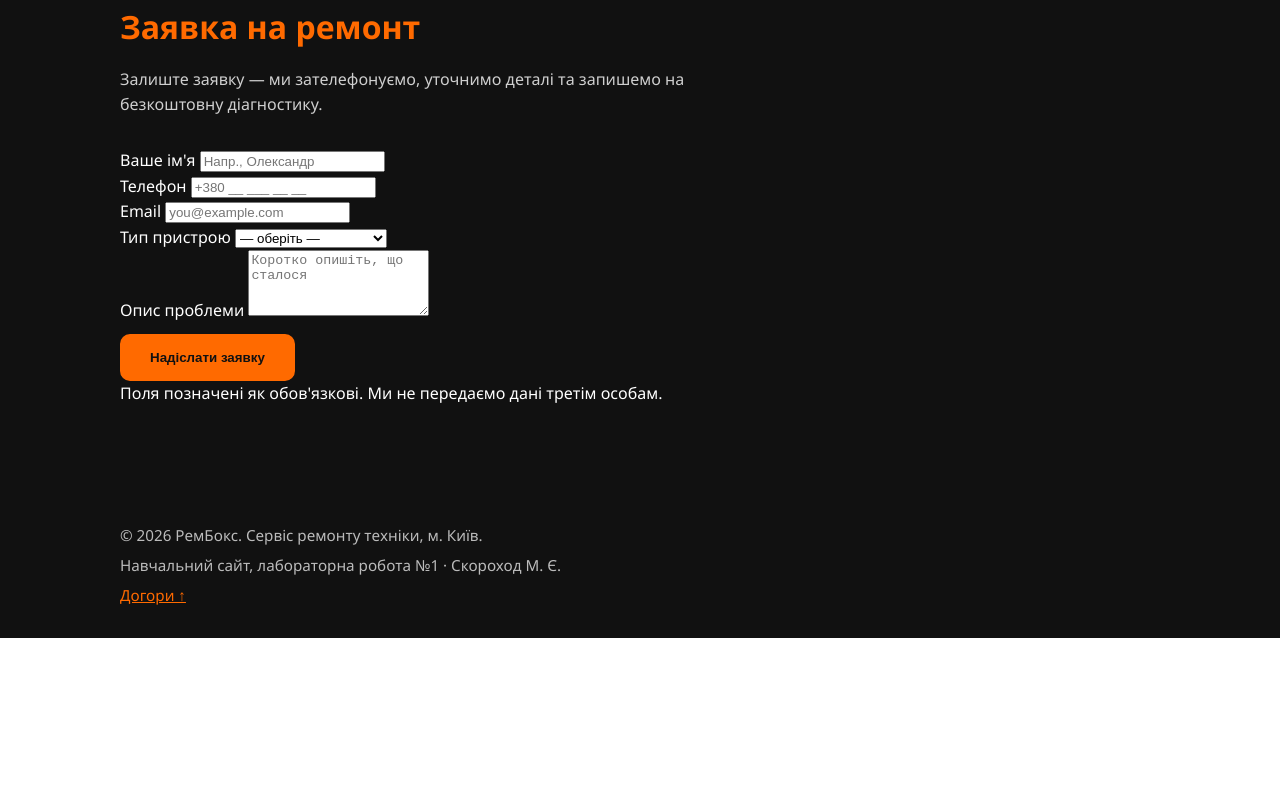
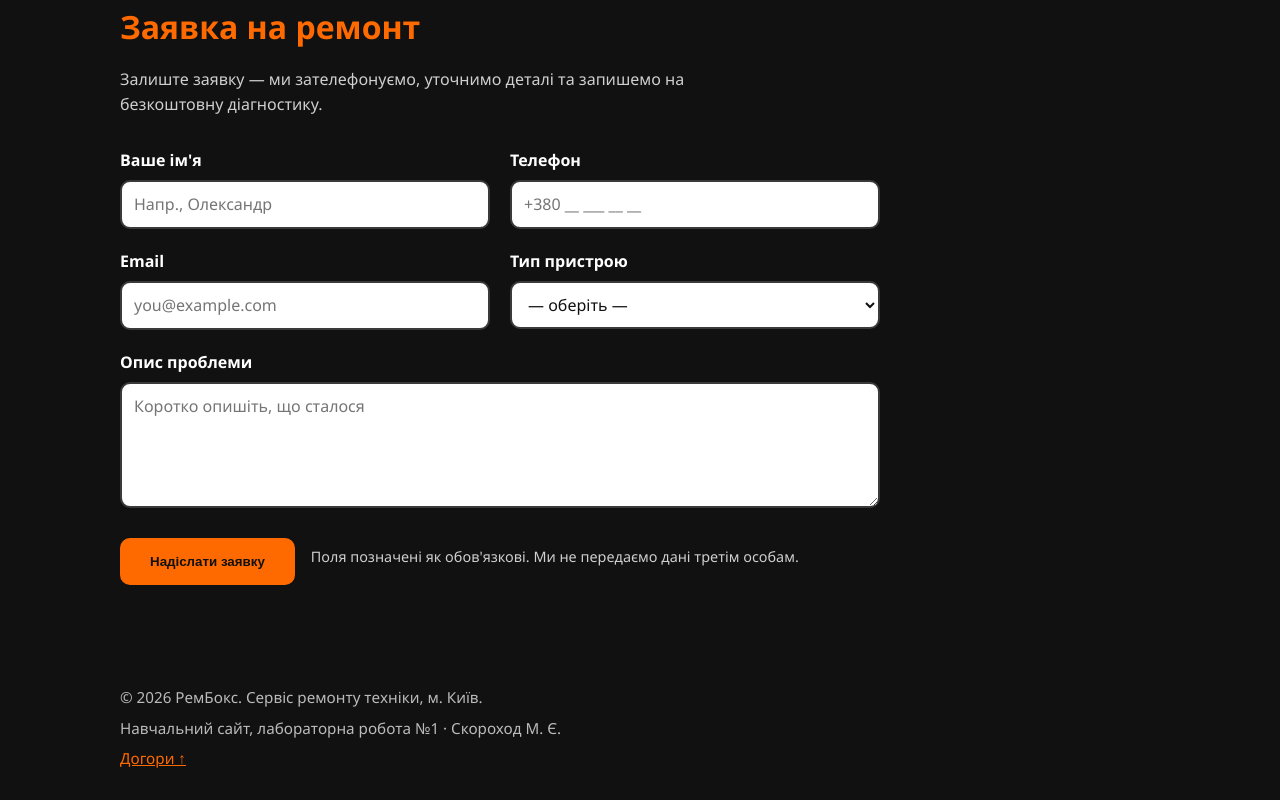
Before and after one commit to MikSki01/web-rembox, a plain HTML site: page index.html in a window 1280 px wide. Shown: the part 2772-3572 px from the top of the page. Before the commit the page ends 3410 px from the top, so only its background shows below. Drawn offline with Linux system fonts and the light colour scheme.

Commit message:
style: layout order form with grid and flexbox

```diff
--- a/css/styles.css
+++ b/css/styles.css
@@ -380,4 +380,82 @@ a:focus-visible,
   .section {
     padding: 50px 0;
   }
+
+  .form-grid {
+    grid-template-columns: 1fr;
+  }
 }
+
+/* ---------- Форма заявки (ЛР3) ---------- */
+.order-form {
+  max-width: 760px;
+}
+
+/* Двовимірне розташування полів — CSS Grid */
+.form-grid {
+  display: grid;
+  grid-template-columns: 1fr 1fr;
+  gap: var(--space);
+}
+
+/* Поле «Опис проблеми» займає обидві колонки */
+.field-wide {
+  grid-column: 1 / -1;
+}
+
+.field {
+  display: flex;
+  flex-direction: column;
+  gap: 6px;
+}
+
+.field label {
+  font-weight: 600;
+  color: var(--color-bg);
+}
+
+.field input,
+.field select,
+.field textarea {
+  font: inherit;
+  padding: 10px 12px;
+  border: 2px solid #3a3a3a;
+  border-radius: var(--radius);
+  background-color: var(--color-bg);
+  color: var(--color-text);
+}
+
+.field textarea {
+  resize: vertical;
+}
+
+/* Стан фокуса — помітна рамка */
+.field input:focus-visible,
+.field select:focus-visible,
+.field textarea:focus-visible {
+  outline: 3px solid var(--color-primary);
+  outline-offset: 2px;
+  border-color: var(--color-primary);
+}
+
+/* Стан помилки валідації — поле з некоректним значенням */
+.field input:user-invalid,
+.field select:user-invalid,
+.field textarea:user-invalid {
+  border-color: #e03131;
+}
+
+/* Одновимірний рядок дій — CSS Flexbox */
+.form-actions {
+  display: flex;
+  flex-wrap: wrap;
+  align-items: center;
+  gap: 16px;
+  margin-top: var(--space);
+}
+
+.form-note {
+  margin: 0;
+  font-size: 0.9rem;
+  color: #cfcfcf;
+}
```
